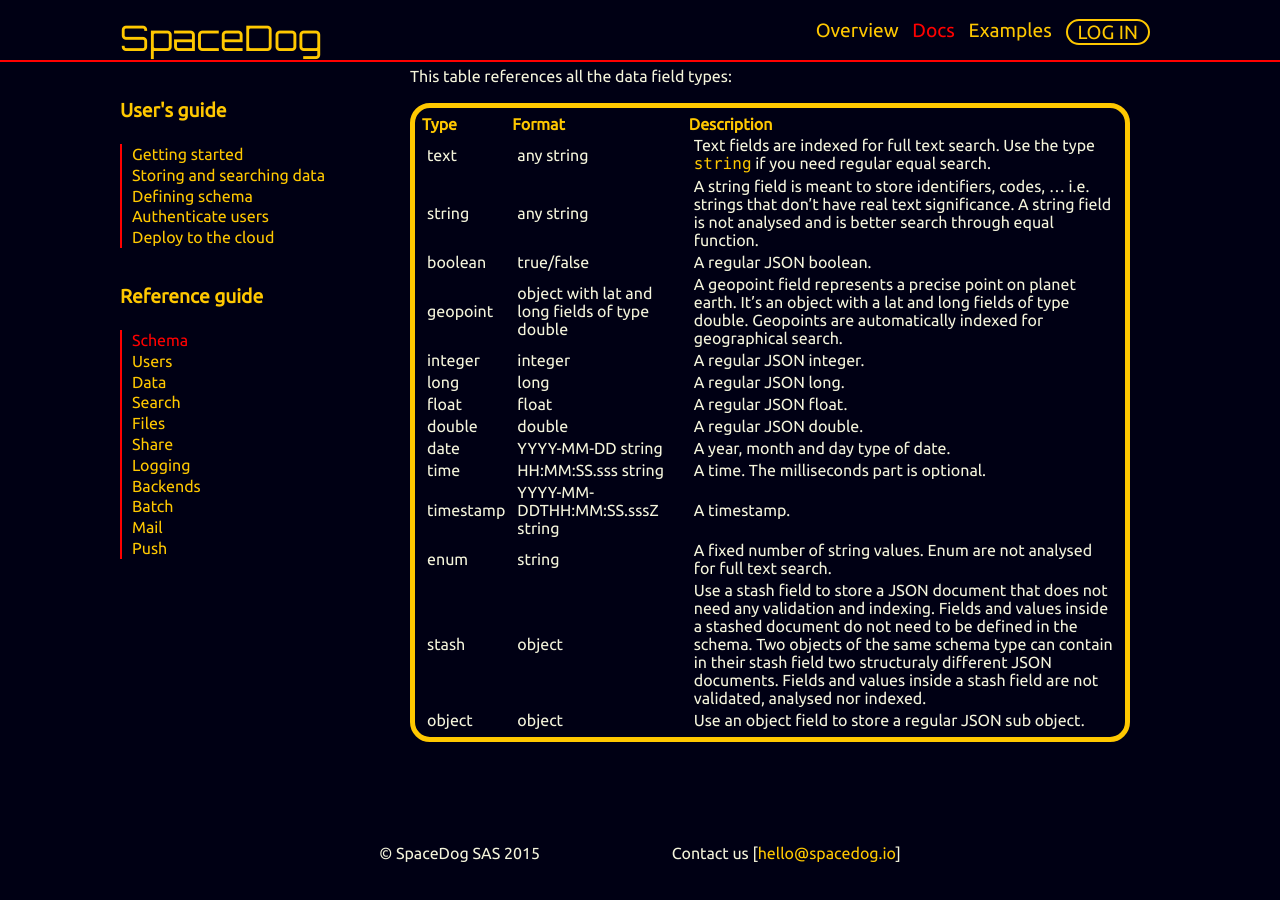
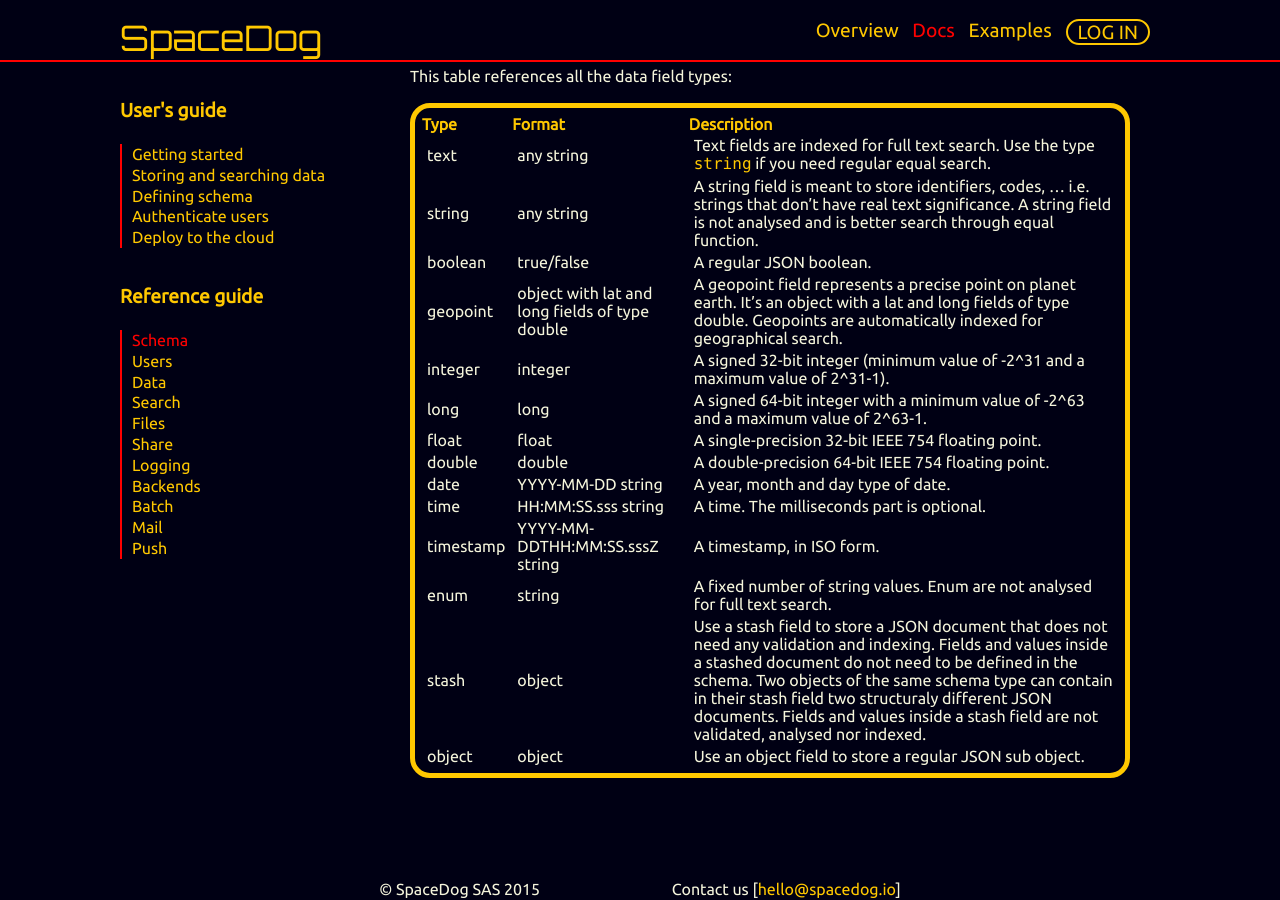
Before and after one commit to spacedog-io/spacedog.io, a Jekyll site: the page built from src/_reference-guide/schema.md, in a window 1280 px wide and 900 px high, scrolled down 1128 px. Built offline with Jekyll 4.4.1, drawn with Linux system fonts in a browser that asks for light colours; nearby versions of some CDN libraries; Markdown is read by kramdown in place of the engine named in the settings; before the commit the page ends 1992 px from its top, so only the background shows below that.

Commit message:
Clarify number types

```diff
--- a/src/_reference-guide/schema.md
+++ b/src/_reference-guide/schema.md
@@ -59,13 +59,13 @@ text | any string | Text fields are indexed for full text search. Use the type `
 string | any string | A string field is meant to store identifiers, codes, ... i.e. strings that don't have real text significance. A string field is not analysed and is better search through equal function.
 boolean | true/false | A regular JSON boolean.
 geopoint | object with lat and long fields of type double | A geopoint field represents a precise point on planet earth. It's an object with a lat and long fields of type double. Geopoints are automatically indexed for geographical search.
-integer | integer | A regular JSON integer.
-long | long | A regular JSON long.
-float | float | A regular JSON float.
-double | double | A regular JSON double.
+integer | integer | A signed 32-bit integer (minimum value of -2^31 and a maximum value of 2^31-1).
+long | long | A signed 64-bit integer with a minimum value of -2^63 and a maximum value of 2^63-1.
+float | float | A single-precision 32-bit IEEE 754 floating point.
+double | double | A double-precision 64-bit IEEE 754 floating point.
 date | YYYY-MM-DD string| A year, month and day type of date.
 time | HH:MM:SS.sss string | A time. The milliseconds part is optional.
-timestamp | YYYY-MM-DDTHH:MM:SS.sssZ string | A timestamp.
+timestamp | YYYY-MM-DDTHH:MM:SS.sssZ string | A timestamp, in ISO form.
 enum | string | A fixed number of string values. Enum are not analysed for full text search.
 stash | object | Use a stash field to store a JSON document that does not need any validation and indexing. Fields and values inside a stashed document do not need to be defined in the schema. Two objects of the same schema type can contain in their stash field two structuraly different JSON documents. Fields and values inside a stash field are not validated, analysed nor indexed.
 object | object | Use an object field to store a regular JSON sub object.
```
